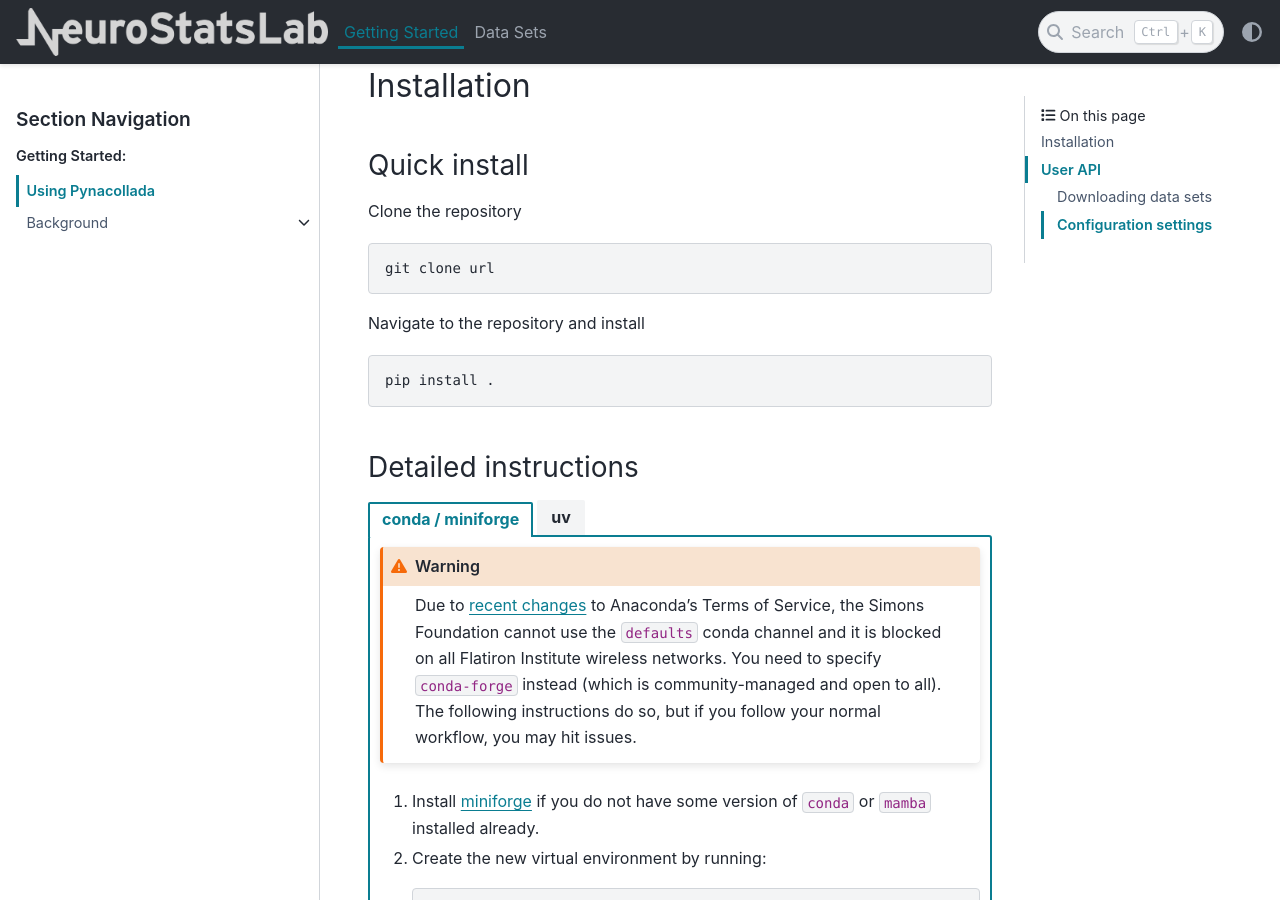
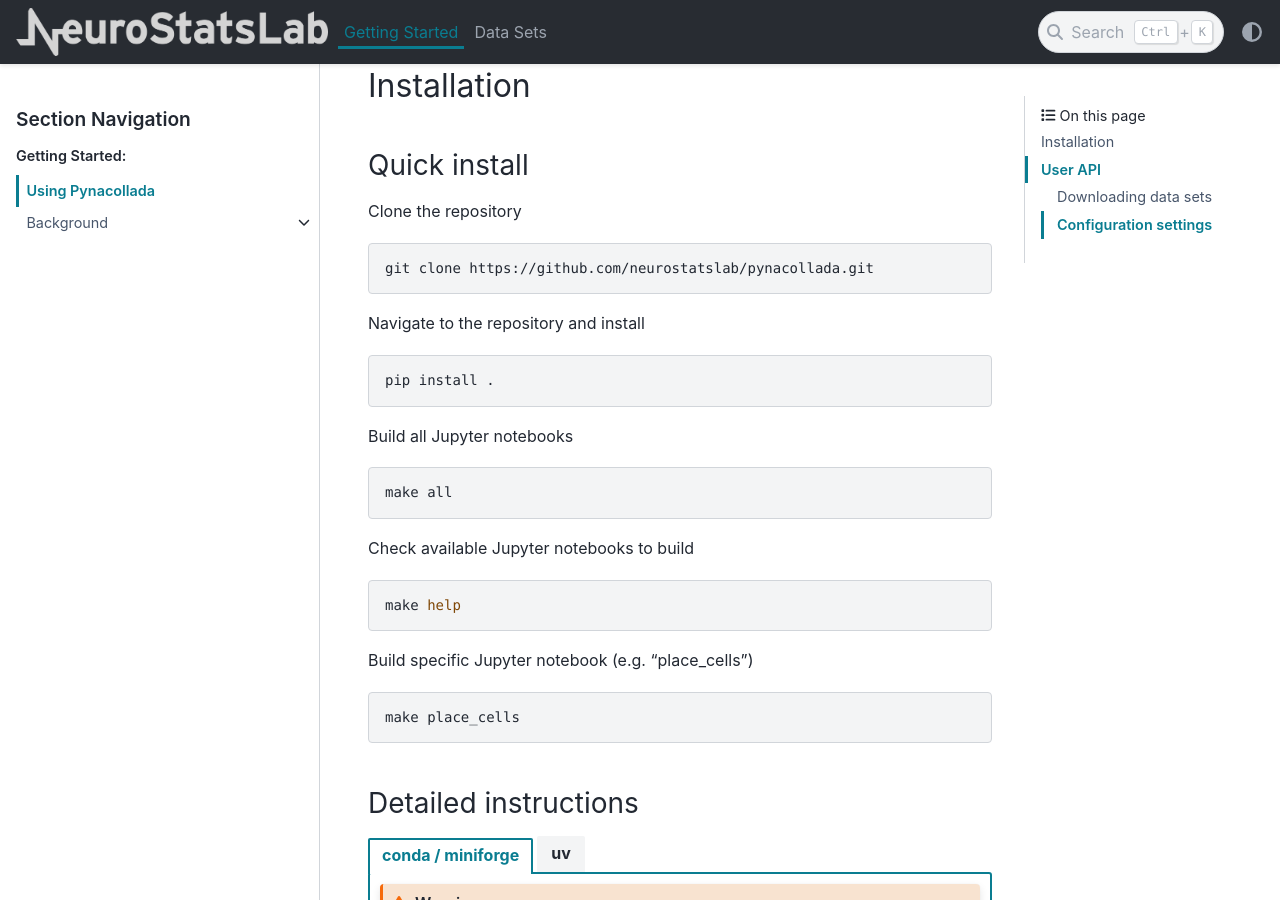
Before and after one commit to neurostatslab/neurostatslib, a Sphinx documentation site: the page built from docs/getting_started/using_pynacollada.md, in a window 1280 px wide and 900 px high, scrolled down 238 px. Built offline with Sphinx 7.4.7 and the PyData theme 0.15.4, drawn with Linux system fonts in a browser that asks for light colours.

Commit message:
add jupytext to base dependencies

````diff
--- a/docs/getting_started/using_pynacollada.md
+++ b/docs/getting_started/using_pynacollada.md
@@ -21,13 +21,31 @@
 Clone the repository
 
 ```shell
-git clone url
+git clone https://github.com/neurostatslab/pynacollada.git
 ```
 
 Navigate to the repository and install
 
 ```shell
 pip install .
+```
+
+Build all Jupyter notebooks
+
+```shell
+make all
+```
+
+Check available Jupyter notebooks to build
+
+```shell
+make help
+```
+
+Build specific Jupyter notebook (e.g. "place_cells")
+
+```shell
+make place_cells
 ```
 
 ### Detailed instructions
--- a/pyproject.toml
+++ b/pyproject.toml
@@ -117,6 +117,7 @@
 # https://packaging.python.org/discussions/install-requires-vs-requirements/
 dependencies = [
   "jupyter",
+  "jupytext",
   "ipython",
   "numpy",
   "scipy",
@@ -148,7 +149,6 @@
   "sphinx-copybutton",
   "sphinx-togglebutton",
   "myst-nb",
-  "jupytext",
   "pydata-sphinx-theme",
 ]
 dev = [
--- a/setup.py
+++ b/setup.py
@@ -25,6 +25,7 @@
     "mat73",
     "ipython",
     "jupyter",
+    "jupytext",
 ]
 
 setup(
````
Also changed, not shown: 1 other file.
